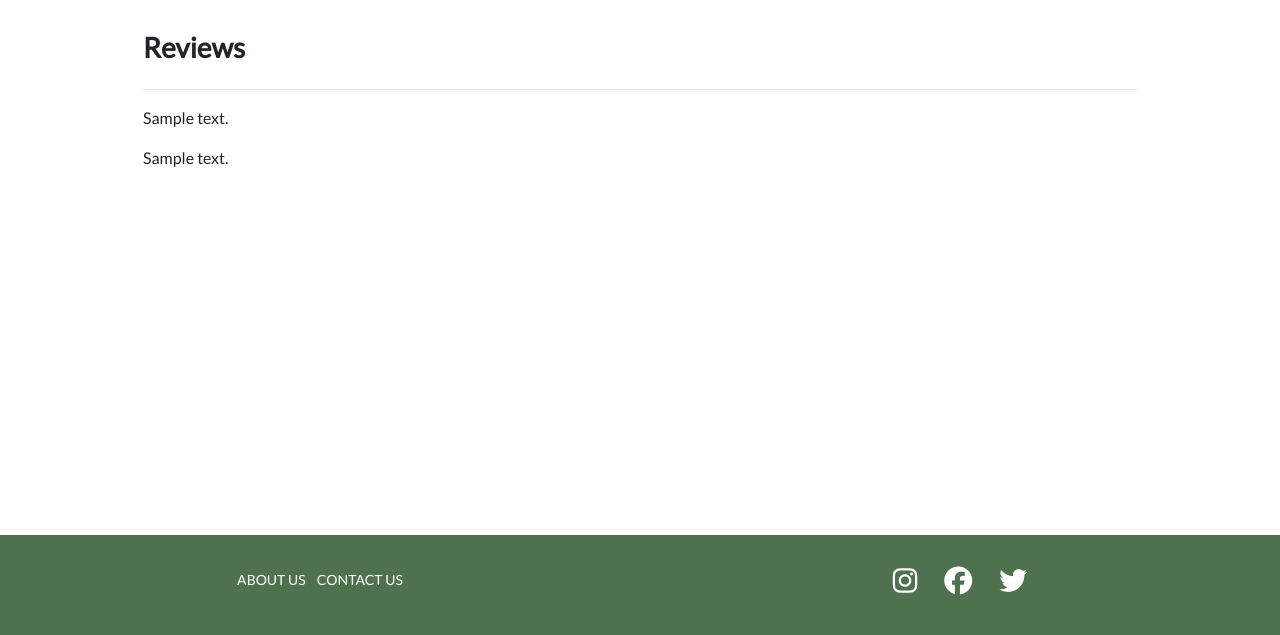
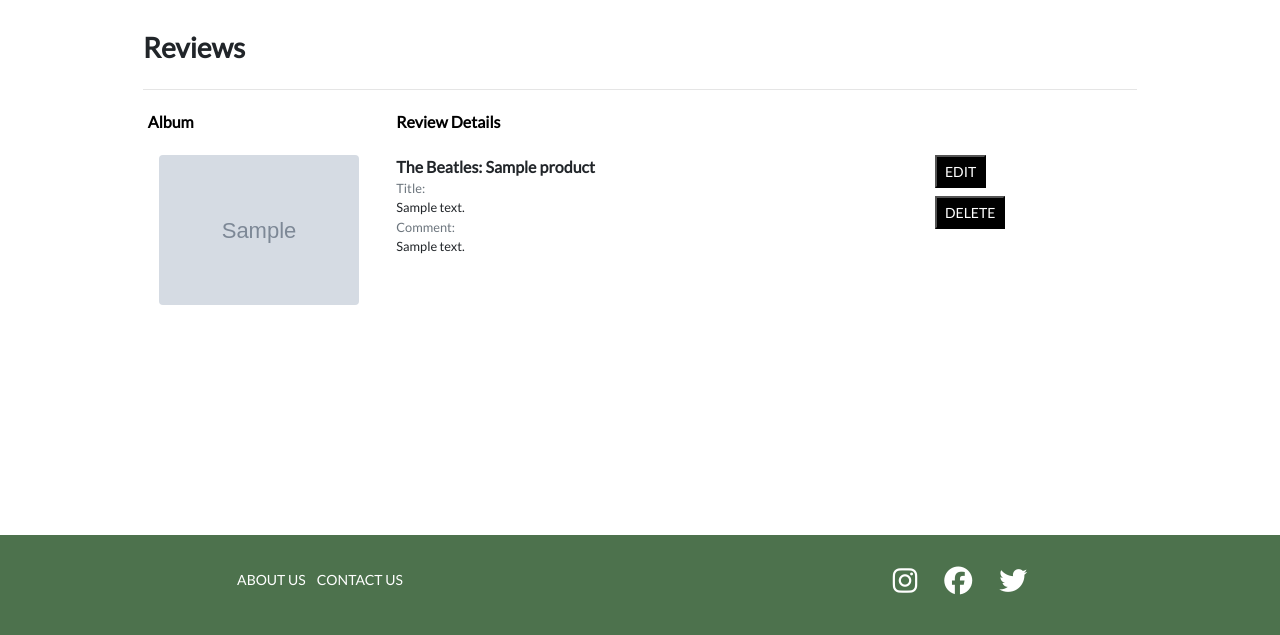
Before and after one commit to peejaywk/VinylRack, a Django app: page /reviews/ in a window 1280 px wide. Shown: the part 165-800 px from the top of the page. Run offline with Django 3.2, Linux system fonts and the light colour scheme; a user stored in the database is signed in; data comes from the database, SQL or seed files in the repository; tables that the repository leaves empty hold one stand-in row (values such as "Sample post"); grey boxes marked "Sample" are stand-in pictures; parts of the project's set-up code (start-up, migrations or seed data) failed here and were passed over; some libraries are stand-ins or nearby versions.

Commit message:
Add table to the review view to display the review details and buttons to edit/delete the review

```diff
--- a/reviews/templates/reviews/reviews.html
+++ b/reviews/templates/reviews/reviews.html
@@ -11,10 +11,47 @@
     <hr>
     <div class="row">
         <div class="col-12">
-            {% for review in reviews %}
-                <p>{{review.review_title}}</p>
-                <p>{{review.review_content}}</p>
-            {% endfor %}
+            <div class="table-responsive rounded">
+                <table class="table table-sm table-borderless">
+                    <thead class="text-black">
+                        <tr>
+                            <th scope="col">Album</th>
+                            <th scope="col">Review Details</th>
+                            <th scope="col"></th>
+                        </tr>
+                    </thead>
+                    {% for review in reviews %}
+                    <tr>
+                        <td class="p-3 w-25">
+                            {% if review.product.image %}
+                                <a href="{% url 'product_detail' review.product.id %}">
+                                    <img class="img-fluid rounded img_wishlist" src="{{ review.product.image.url }}" alt="{{ review.product.album_title }}">
+                                </a>
+                            {% else %}
+                                <a href="{% url 'product_detail' review.product.id %}">
+                                    <img class="img-fluid rounded img_wishlist" src="{{ MEDIA_URL }}noimage.png" alt="{{ review.product.album_title }}">
+                                </a>
+                            {% endif %}
+                        </td>
+                        <td class="py-3">
+                            <p class="my-0"><strong>{{ review.product.artist.friendly_name }}: {{ review.product.album_title }}</strong></p>
+                            <p class="my-0 small text-muted">Title:</p>
+                            <p class="my-0 small">{{review.review_title}}</p>
+                            <p class="my-0 small text-muted">Comment:</p>
+                            <p class="my-0 small">{{review.review_content}}</p>
+                        </td>
+                        <td class="py-3">
+                            <form class="form update-form" method="POST" action="">
+                                {% csrf_token %}
+                                <input type="hidden" name="redirect_url" value="{{ request.path }}">
+                                <button class="btn-sm btn-black rounded-0 text-uppercase mb-2">Edit</button>
+                            </form>
+                            <a href=""><button class="btn-sm btn-black rounded-0 text-uppercase mb-2">Delete </button></a>
+                        </td>
+                    </tr>
+                    {% endfor %}
+                </table>
+            </div>
         </div>
     </div>
 </div>
```
